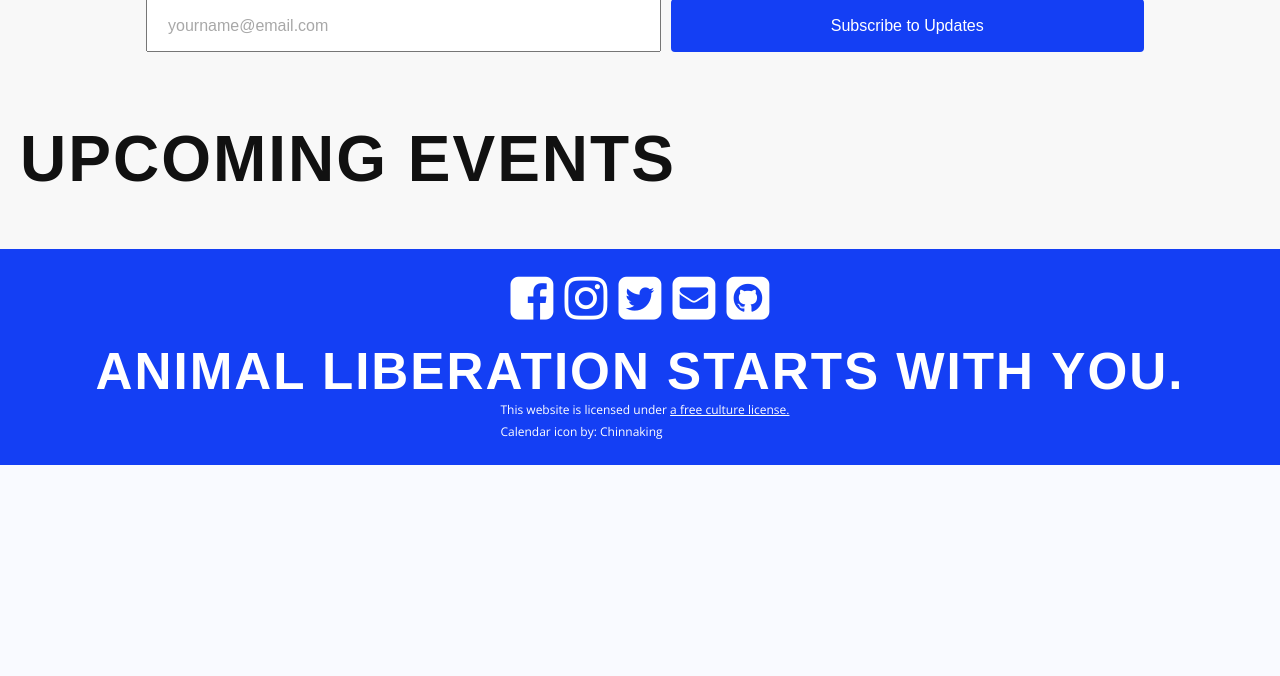
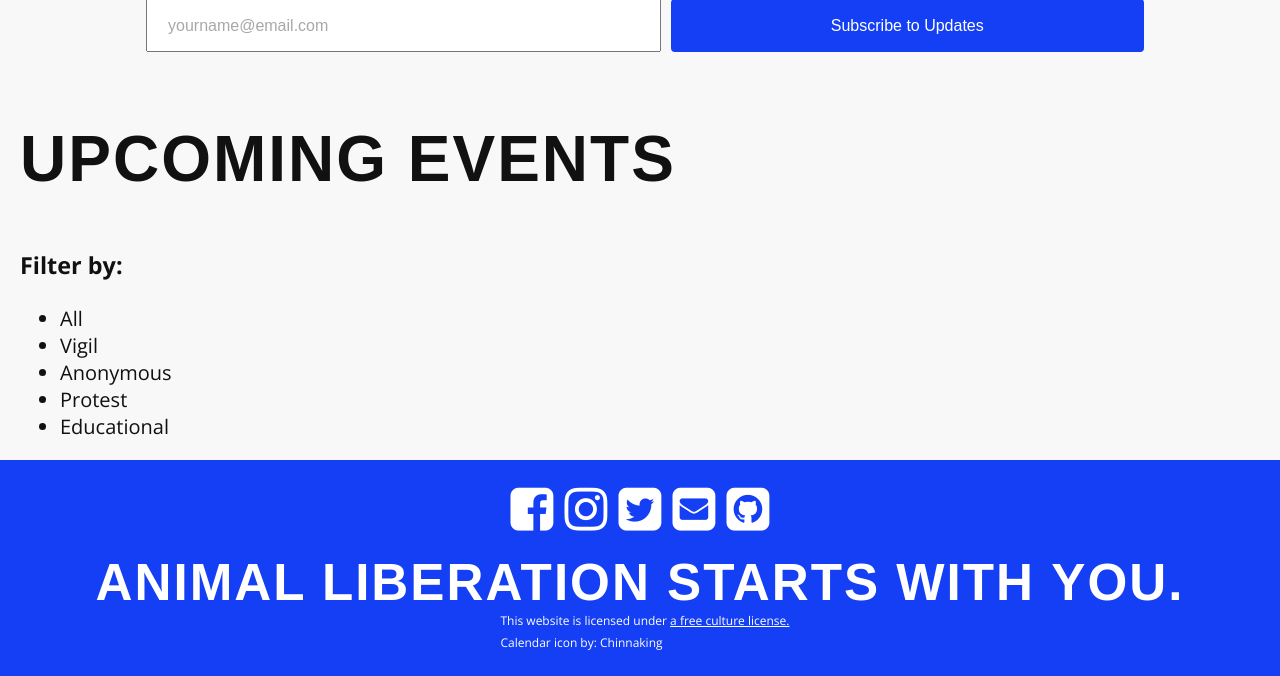
Before and after one commit to LiberationWarsaw/liberationwarsaw, a Django app: page /events in a window 1280 px wide. Shown: the part 466-1142 px from the top of the page. Before the commit the page ends 931 px from the top, so only its background shows below. Run offline with Django 3.2, Linux system fonts and the light colour scheme; data that the repository does not hold is empty; some libraries are stand-ins or nearby versions; some web fonts are replaced.

Commit message:
filter events by tags

```diff
--- a/core/models.py
+++ b/core/models.py
@@ -54,6 +54,7 @@ class Tag(models.Model):
     The types of action present at a particular event.
     """
     title = models.CharField(max_length=255)
+    slug = models.CharField(max_length=255)
 
     def __str__(self):
         return self.title
--- a/core/static/main.js
+++ b/core/static/main.js
@@ -1,3 +1,21 @@
-function clearField() {
-  document.getElementById('email-field').value = "";
+function filterAllEvents() {
+  var unselected_events = document.querySelectorAll('.event-page-item');
+  for (i = 0; i < unselected_events.length; i++) {
+    unselected_events[i].classList.add('inactive');
+  }
 }
+
+function clearFilters() {
+  var unselected_events = document.querySelectorAll('.event-page-item');
+  for (i = 0; i < unselected_events.length; i++) {
+    unselected_events[i].classList.remove('inactive');
+  }
+}
+
+function filterEvents(query) {
+  filterAllEvents();
+  var selected_events = document.querySelectorAll(query);
+    for (i = 0; i < selected_events.length; i++) {
+      selected_events[i].classList.toggle('inactive');
+    }
+  }
--- a/core/static/style.css
+++ b/core/static/style.css
@@ -356,6 +356,14 @@ nav a.active {
   .upcoming-events {
     width: 100%;
   }
+}
+
+.event-page-item.inactive {
+  display: none;
+}
+
+li.filter {
+  cursor: pointer;
 }
 
 .all-events {
--- a/core/templates/core/event_list.html
+++ b/core/templates/core/event_list.html
@@ -20,10 +20,18 @@
 
   <h2>Upcoming Events</h2>
 
+  <h3>Filter by:</h3>
+    <ul>
+      <li onclick="clearFilters()" class="filter button">All</li>
+      <li onclick="filterEvents('.vigil')" class="filter button">Vigil</li>
+      <li onclick="filterEvents('.cube')" class="filter button">Anonymous</li>
+      <li onclick="filterEvents('.protest')" class="filter button">Protest</li>
+      <li onclick="filterEvents('.training')" class="filter button">Educational</li>
+    </ul>
+
   {% for event in object_list %}
 
-  <a name="event1"></a>
-  <div class="event-page-item">
+  <div class="event-page-item {% for tag in event.tags.all %}{{ tag.slug }}{% endfor %}">
     <h3><a href="{{ event.link }}" target="_blank">{{ event.title }}</a></h3>
     <div class="event-info-section">
       <h4>Date:</h4>
```
Also changed, not shown: core/migrations/0006_tag_slug.py (added).
